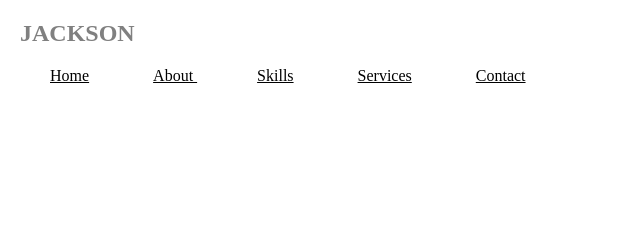
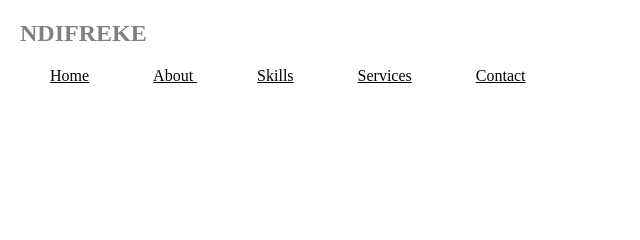
Before and after one commit to ndifrekejackson4-12345/Assignment-one, a plain HTML site: page index.html in a window 1280 px wide. Shown: the top 240 px of the page, 0-640 px from the left. Drawn offline with Linux system fonts and the light colour scheme.

Commit message:
i modify h1

```diff
--- a/index.html
+++ b/index.html
@@ -9,7 +9,7 @@
 <body>
 
 <header>
-    <h2 class="logo">JACKSON</h2>
+    <h2 class="logo">NDIFREKE</h2>
    <!-- <img src="IMAGE/WhatsApp Image 2023-09-16 at 17.55.30.jpg" alt=""> -->
     <nav>
         <a href="#home">Home</a>
```
